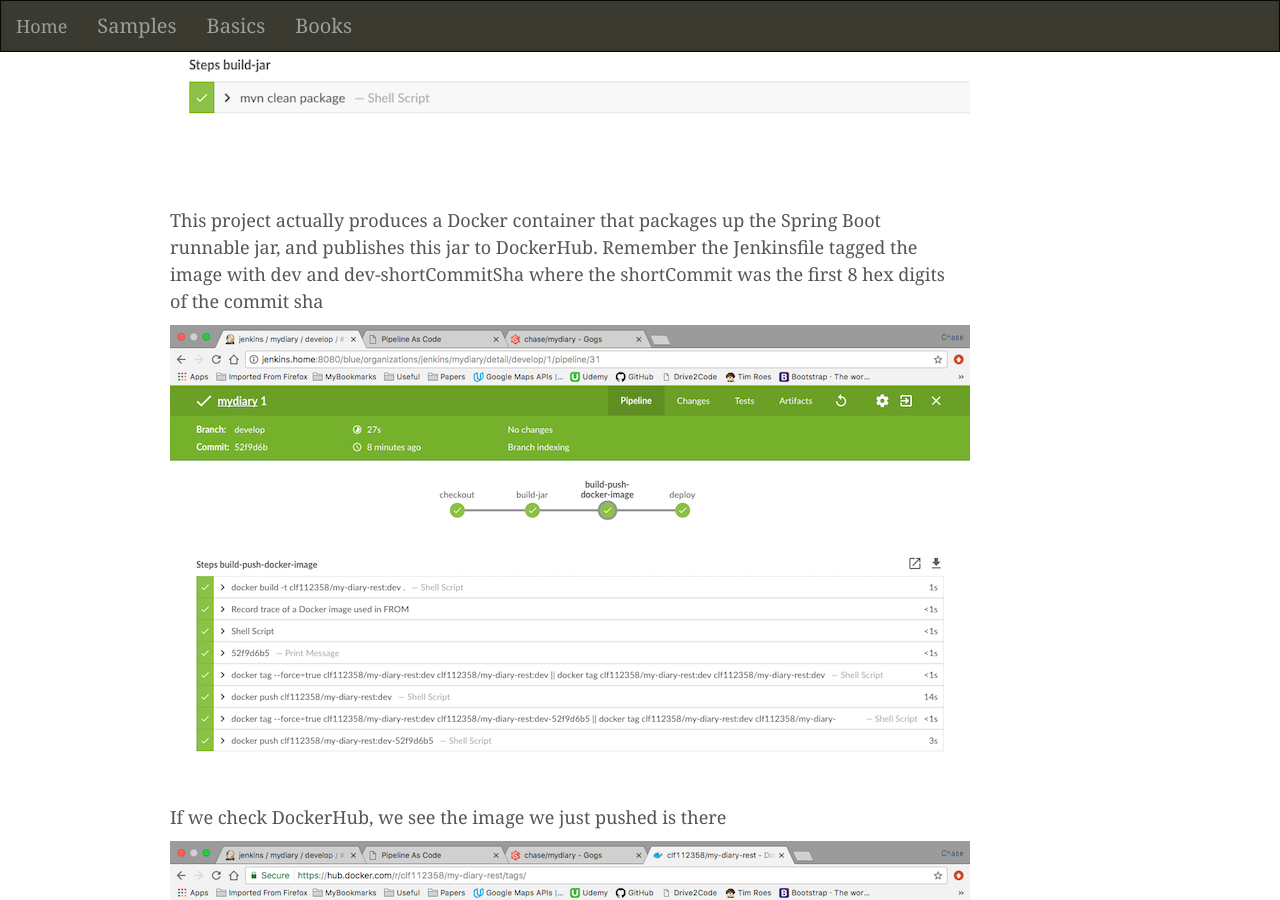
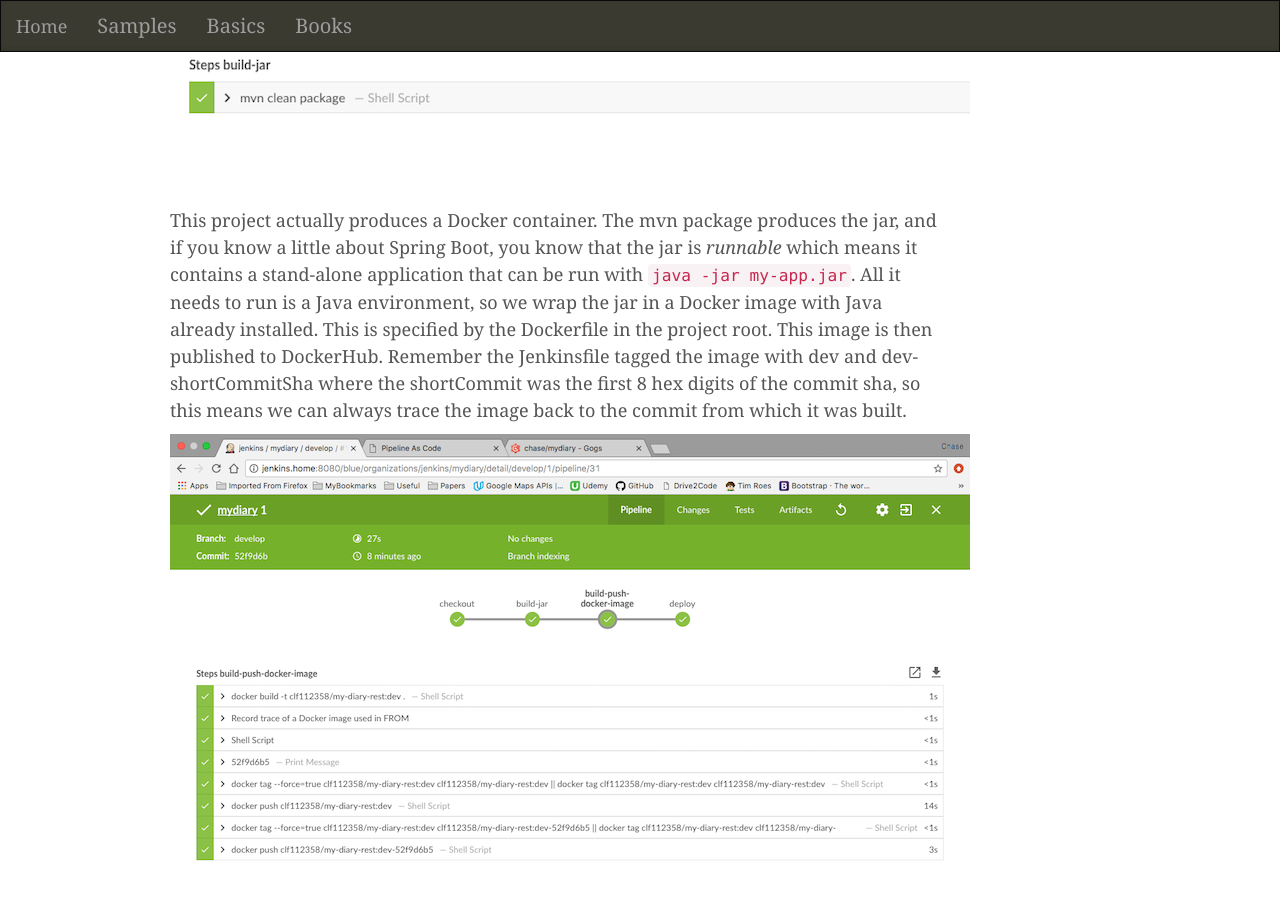
Before and after one commit to chasefranks/chasefranks.github.io, a Jekyll site: the page built from _posts/2017-07-04-pipeline-as-code.md, in a window 1280 px wide and 900 px high, scrolled down 7398 px. Built offline with Jekyll 4.4.1, drawn with Linux system fonts in a browser that asks for light colours; comment, search, counter and statistics services are not loaded.

Commit message:
update pipeline as code

````diff
--- a/_posts/2017-07-04-pipeline-as-code.md
+++ b/_posts/2017-07-04-pipeline-as-code.md
@@ -143,7 +143,7 @@
 
 ![stages](/images/create-pipeline-4.png)
 
-This project actually produces a Docker container that packages up the Spring Boot runnable jar, and publishes this jar to DockerHub. Remember the Jenkinsfile tagged the image with dev and dev-shortCommitSha where the shortCommit was the first 8 hex digits of the commit sha
+This project actually produces a Docker container. The mvn package produces the jar, and if you know a little about Spring Boot, you know that the jar is *runnable* which means it contains a stand-alone application that can be run with ```java -jar my-app.jar```. All it needs to run is a Java environment, so we wrap the jar in a Docker image with Java already installed. This is specified by the Dockerfile in the project root. This image is then published to DockerHub. Remember the Jenkinsfile tagged the image with dev and dev-shortCommitSha where the shortCommit was the first 8 hex digits of the commit sha, so this means we can always trace the image back to the commit from which it was built.
 
 ![docker-build detail](/images/create-pipeline-5.png)
 
````
